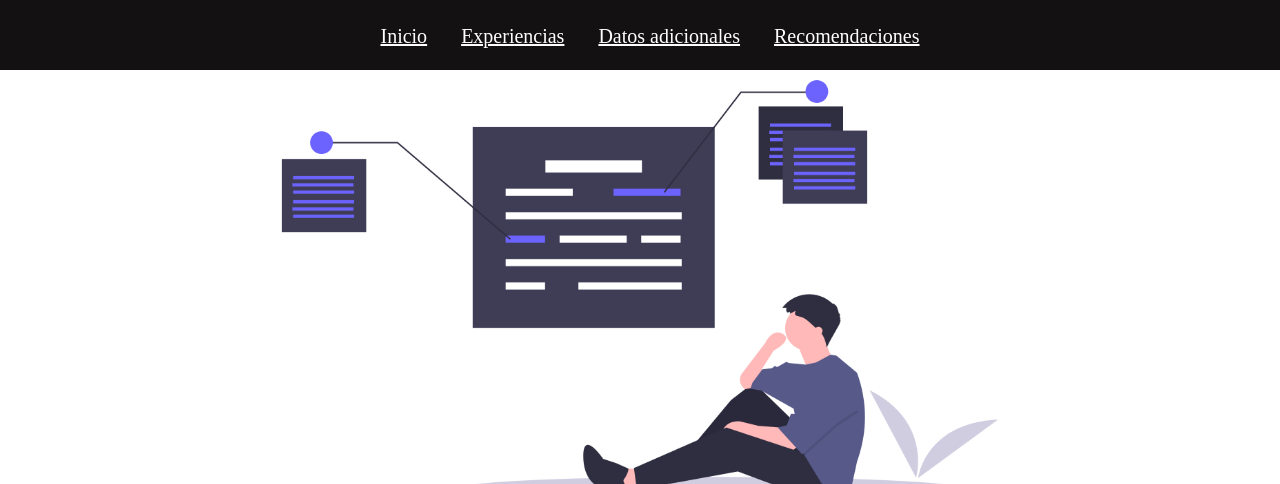
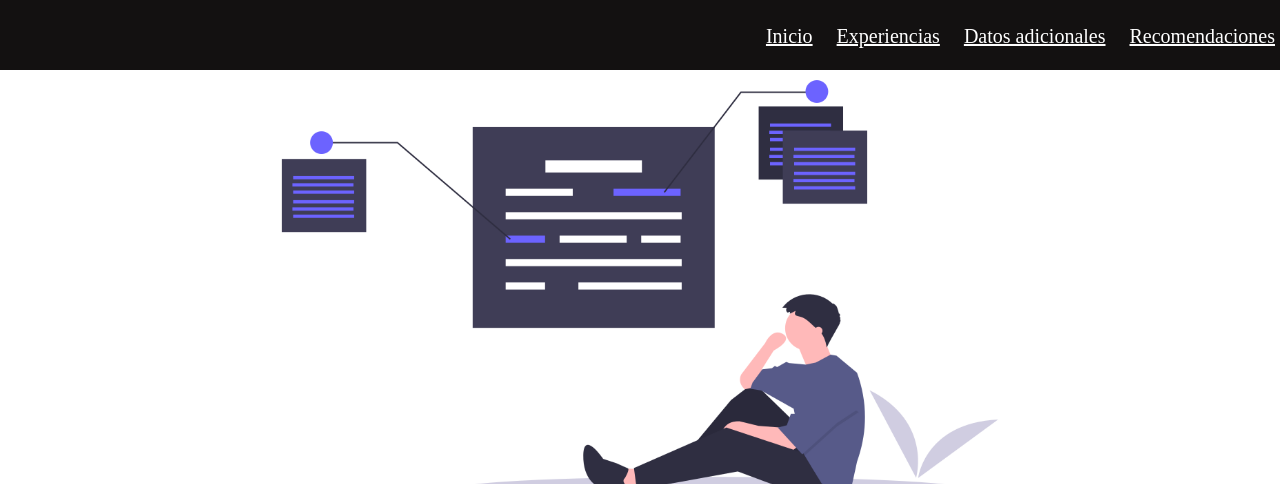
Before and after one commit to Matilde24/Mi_Portafolio, a plain HTML site: page HENRY-PORTAFOLIO/index.html in a window 1280 px wide. Shown: the top 484 px of the page. Drawn offline with Linux system fonts and the light colour scheme.

Commit message:
Modificación del navegador del index

```diff
--- a/HENRY-PORTAFOLIO/css/estilo.css
+++ b/HENRY-PORTAFOLIO/css/estilo.css
@@ -28,7 +28,7 @@ body{
     background-color: rgb(19, 17, 17);
     margin-left: -10px;
     padding:10px;
-    text-align: center;
+    text-align: right;
 }
 #linea{
     margin:auto;
@@ -48,7 +48,7 @@ body{
 #a{
     color: white;
     font-size: 20px;
-    margin: 10px;
+    margin: 5px;
     border-radius: 2px;
 }
 #a:hover{
```
